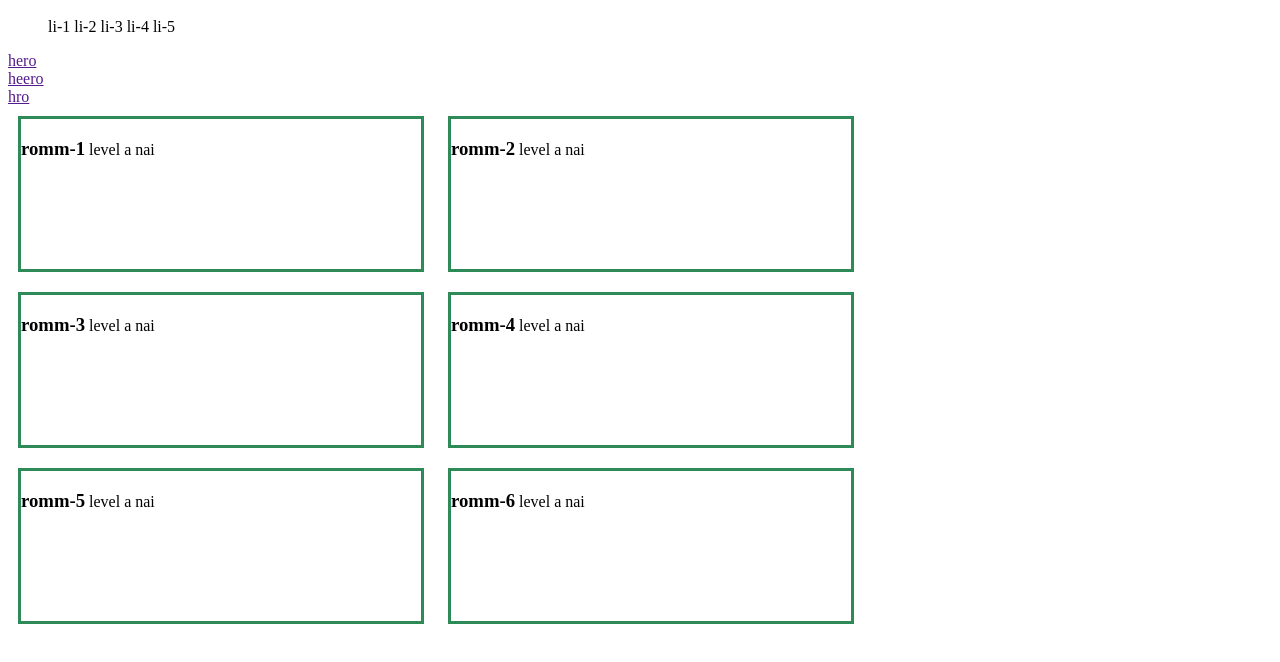
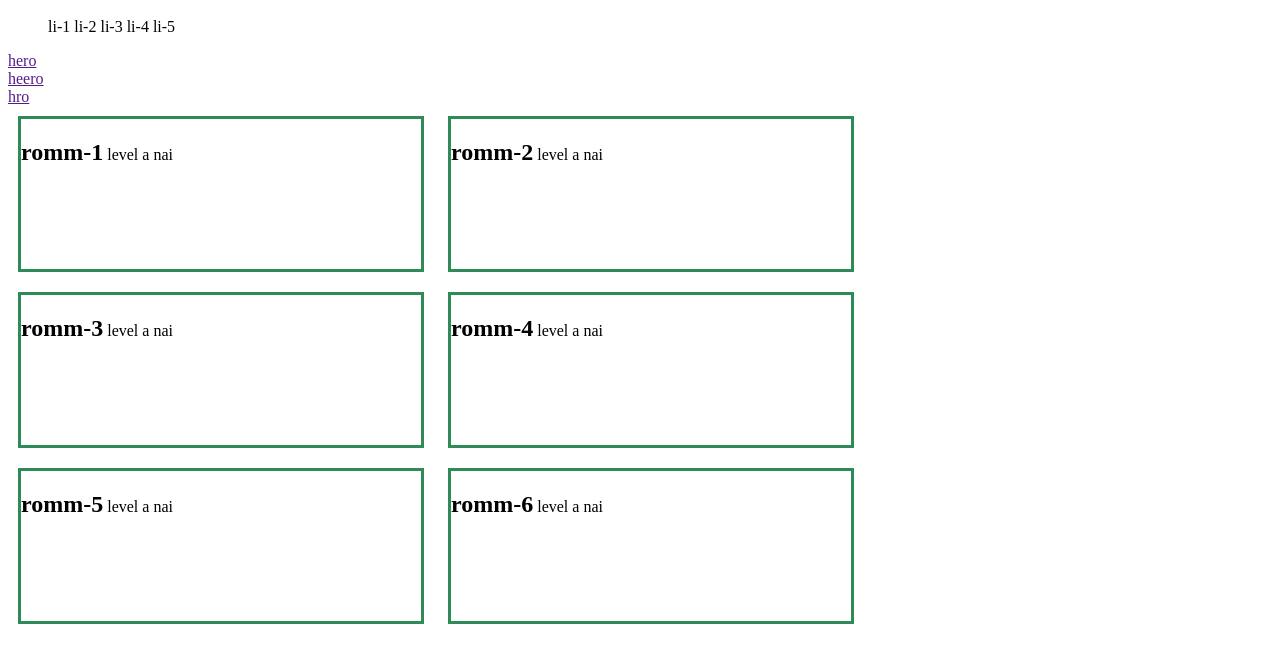
Before and after one commit to hasan120328/css-bonus-content, a plain HTML site: page display.html in a window 1280 px wide. Shown: the part 120-782 px from the top of the page. Drawn offline with Linux system fonts and the light colour scheme.

Commit message:
h2 replace in h3

```diff
--- a/display.html
+++ b/display.html
@@ -12,7 +12,7 @@
             margin: 10px;
             display: inline-block
         }
-   .room  h3, p{
+   .room  h2, p{
             display: inline-block;
         }
         h1{
@@ -44,27 +44,27 @@
 </div>
     <div class="container">
         <div class="room">
-            <h3>romm-1</h3>
+            <h2>romm-1</h2>
             <p>level a nai</p>
         </div>
         <div class="room">
-            <h3>romm-2</h3>
+            <h2>romm-2</h2>
             <p>level a nai</p>
         </div>
         <div class="room">
-            <h3>romm-3</h3>
+            <h2>romm-3</h2>
             <p>level a nai</p>
         </div>
         <div class="room">
-            <h3>romm-4</h3>
+            <h2>romm-4</h2>
             <p>level a nai</p>
         </div>
         <div class="room">
-            <h3>romm-5</h3>
+            <h2>romm-5</h2>
             <p>level a nai</p>
         </div>
         <div class="room">
-            <h3>romm-6</h3>
+            <h2>romm-6</h2>
             <p>level a nai</p>
         </div>
     </div>
```
